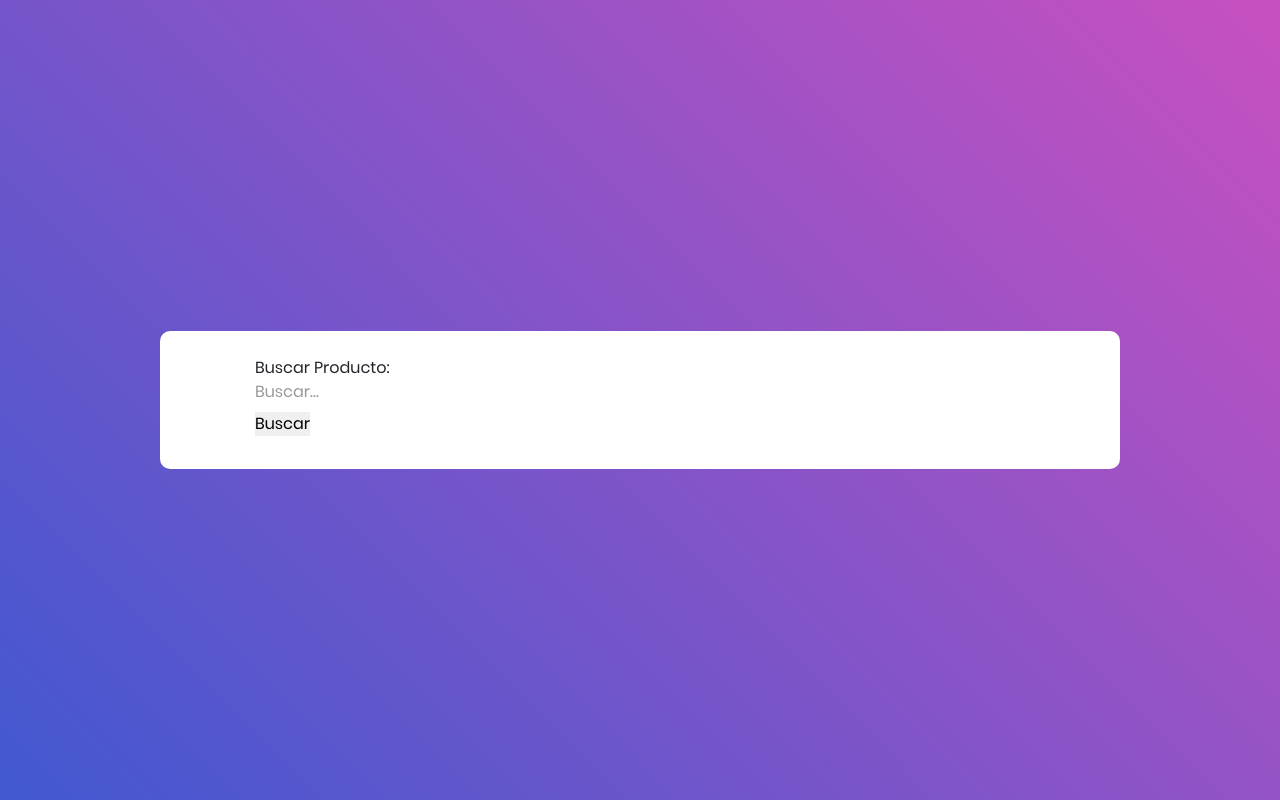
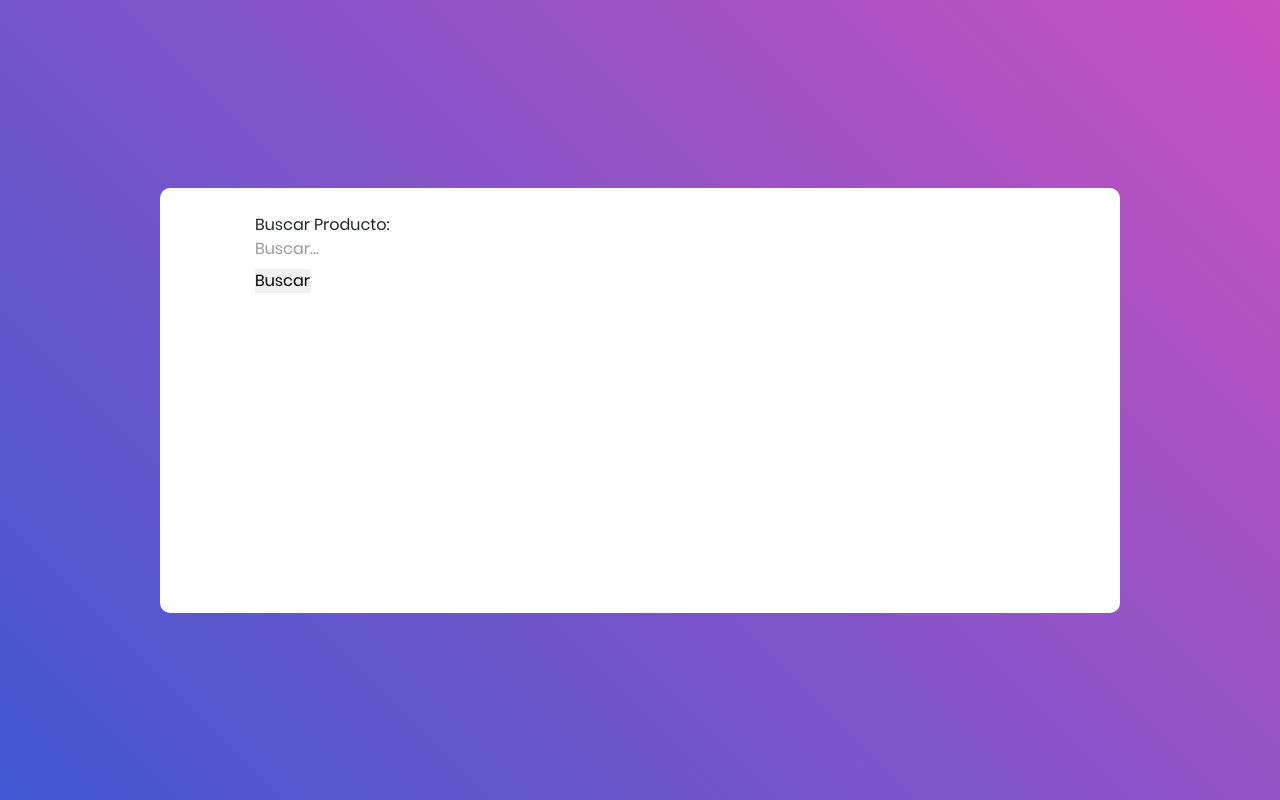
Before and after one commit to DiegoAnchillo/Lab_01, a PHP site: page /Productos.html in a window 1280 px wide. Run offline with PHP 8.4, Linux system fonts and the light colour scheme.

Commit message:
productov13

```diff
--- a/Login_v1/css/main.css
+++ b/Login_v1/css/main.css
@@ -188,7 +188,7 @@ iframe {
   display: flex;
   flex-wrap: wrap;
   justify-content: space-between;
-  padding: 25px 130px 33px 95px;
+  padding: 25px 130px 320px 95px;
 }
 
 /*------------------------------------------------------------------
--- a/Login_v1/index.php
+++ /dev/null
@@ -1 +0,0 @@
-<?php require_once("index.html")?>
```
Also changed, not shown: Login_v1/index_use.php (renamed from Login_v1/index.html).
